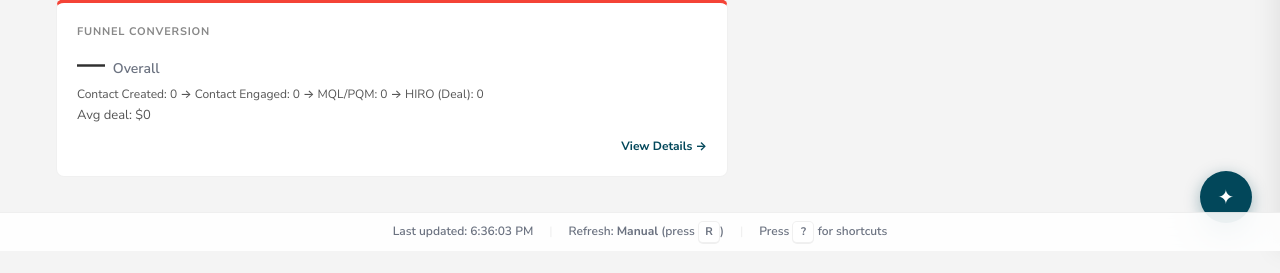
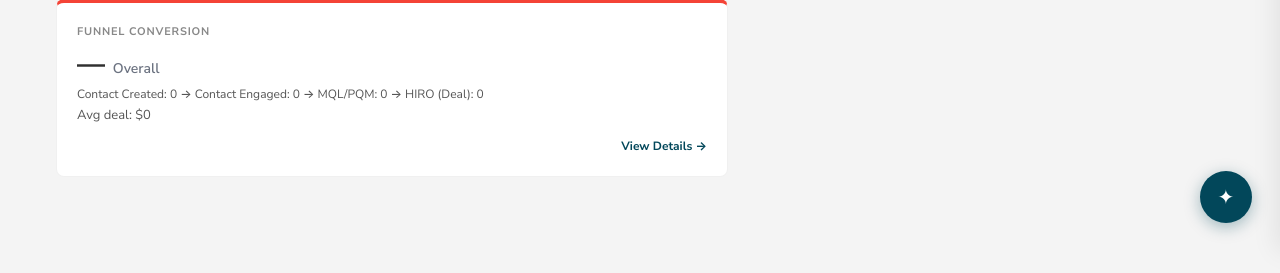
Before and after one commit to CCXMarketing/Cliniconex-Intelligence-Center, a Flask app: page / in a window 1280 px wide. Shown: the part 549-822 px from the top of the page. Run offline with Flask 3, Linux system fonts and the light colour scheme; data that the repository does not hold is empty; some libraries are stand-ins or nearby versions.

Commit message:
fix: remove bottom status bar, fix advisor input cutoff
- Remove dashboard footer bar (last updated / refresh / shortcuts)
- Change advisor panel from height:100vh to top:0;bottom:0 so it
  spans the full viewport regardless of other page elements
- Add padding-bottom:16px to input area for breathing room

Co-Authored-By: Claude Opus 4.6 (1M context) <noreply@anthropic.com>

```diff
--- a/agents/dashboard/templates/base.html
+++ b/agents/dashboard/templates/base.html
@@ -72,14 +72,6 @@
         {% block content %}{% endblock %}
     </main>
 
-    <!-- Last updated footer -->
-    <footer class="dashboard-footer">
-        <span id="lastUpdated">Loading...</span>
-        <span class="footer-sep">|</span>
-        <span>Refresh: <strong>Manual</strong> (press <kbd>R</kbd>)</span>
-        <span class="footer-sep">|</span>
-        <span>Press <kbd>?</kbd> for shortcuts</span>
-    </footer>
 
     <!-- Keyboard shortcuts modal -->
     <div class="modal-overlay" id="shortcutsModal">
--- a/agents/dashboard/templates/index.html
+++ b/agents/dashboard/templates/index.html
@@ -582,7 +582,7 @@ document.getElementById('tabBarUpdated').textContent =
 <!-- ═══════════════════════════════════════════════════════════════════════ -->
 <style>
 #cic-advisor-panel {
-    position: fixed; top: 0; right: 0; width: 380px; height: 100vh; height: 100dvh;
+    position: fixed; top: 0; right: 0; bottom: 0; width: 380px;
     background: #fff; border-left: 1px solid var(--neutral-300, #E1E6EF);
     display: flex; flex-direction: column; z-index: 1000;
     transition: transform 0.3s cubic-bezier(0.4,0,0.2,1);
@@ -678,7 +678,7 @@ document.getElementById('tabBarUpdated').textContent =
     30% { transform: translateY(-6px); opacity: 1; }
 }
 .advisor-input-area {
-    padding: 12px 16px; border-top: 1px solid var(--neutral-300, #E1E6EF);
+    padding: 12px 16px 16px; border-top: 1px solid var(--neutral-300, #E1E6EF);
     background: #fff; flex-shrink: 0;
 }
 .advisor-input-row { display: flex; gap: 8px; align-items: flex-end; }
```
